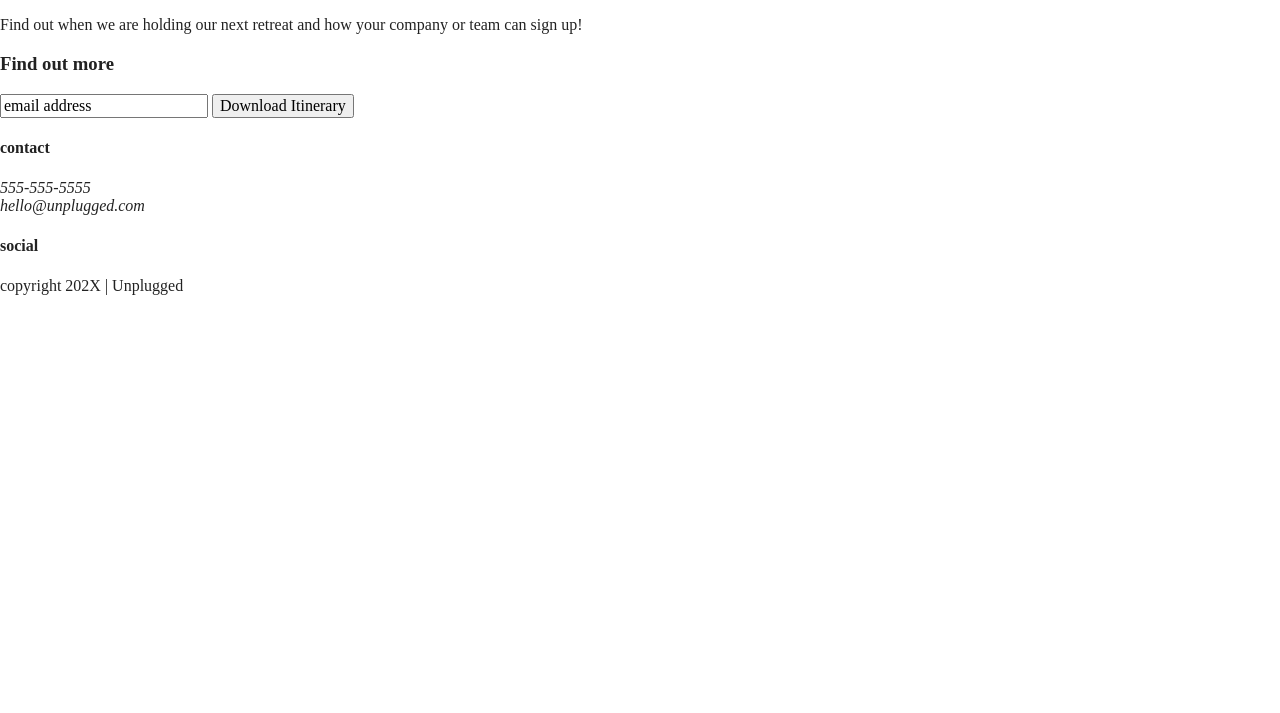
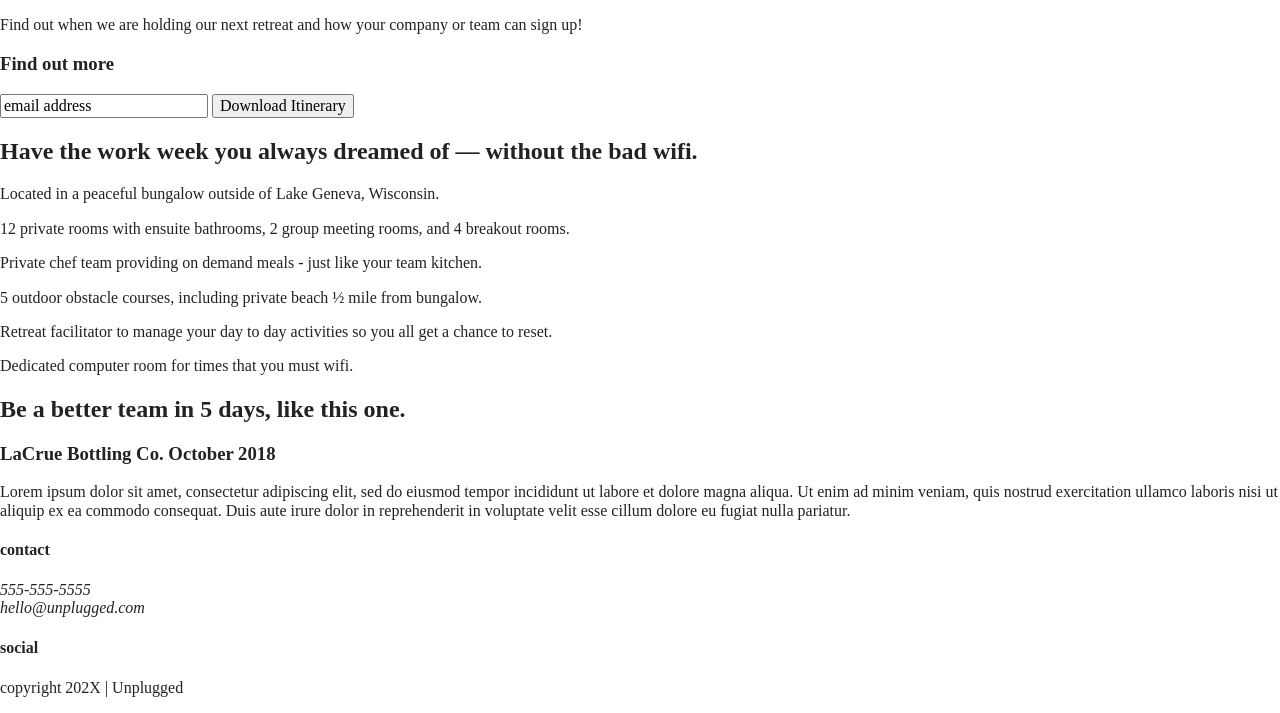
Before and after one commit to Nattyking79/unplugged-project, a website built with Parcel: page index.html in a window 1280 px wide. Shown: the part 176-889 px from the top of the page. Before the commit the page ends 800 px from the top, so only its background shows below. Built offline with nearby package versions, Linux system fonts and the light colour scheme.

Commit message:
Classes features and reviews with content added to main

```diff
--- a/index.html
+++ b/index.html
@@ -24,7 +24,6 @@
 
 <body>
 
-  <!-- Add your site or application content here -->
   <header>
     <div class="content-wrapper">
       <a href="#"><img src="" alt="unplugged logo"></a>
@@ -49,7 +48,8 @@
         <div class="form-description">
           <h3>Want to join the next retreat?</h3>
           <p>Find out when we are holding our next retreat and how your
-            company or team can sign up!</p>
+            company or team can sign up!
+          </p>
         </div>
         <div class="form">
           <h3>Find out more</h3>
@@ -58,7 +58,66 @@
         </div>
       </div>
     </aside>
-  </main> <!-- main wrapper -->
+    <section class="features">
+      <div class="content-wrapper">
+        <h2>Have the work week you always dreamed of — without the bad wifi.</h2>
+        <div class="features-items">
+          <article>
+            <p class="fontawesome-icon"></p>
+            <p class="features-item-description">Located in a peaceful bungalow outside
+              of Lake Geneva, Wisconsin.
+            </p>
+          </article>
+          <article>
+            <p class="fontawesome-icon"></p>
+            <p class="features-item-description">12 private rooms with ensuite bathrooms,
+              2 group meeting rooms, and 4
+              breakout rooms.
+            </p>
+          </article>
+          <article>
+            <p class="fontawesome-icon"></p>
+            <p class="features-item-description">Private chef team providing on demand
+              meals - just like your team kitchen.
+            </p>
+          </article>
+          <article>
+            <p class="fontawesome-icon"></p>
+            <p class="features-item-description">5 outdoor obstacle courses, including
+              private beach ½ mile from bungalow.
+            </p>
+          </article>
+          <article>
+            <p class="fontawesome-icon"></p>
+            <p class="features-item-description">Retreat facilitator to manage your day to
+              day activities so you all get a chance to reset.
+            </p>
+          <article>
+            <p class="fontawesome-icon"></p>
+            <p class="features-item-description">Dedicated computer room for times that you
+              must wifi.
+            </p>
+          </article>
+        </div>
+      </div>
+    </section>
+    <section class="reviews">
+      <div class="content-wrapper">
+        <h2>Be a better team in 5 days, like this one.</h2>
+        <article>
+          <h3>LaCrue Bottling Co.
+            October 2018
+          </h3>
+            <p>Lorem ipsum dolor sit amet, consectetur adipiscing elit, sed do eiusmod
+              tempor incididunt ut labore et dolore magna aliqua. Ut enim ad minim
+              veniam, quis nostrud exercitation ullamco laboris nisi ut aliquip ex ea
+              commodo consequat. Duis aute irure dolor in reprehenderit in voluptate
+              velit esse cillum dolore eu fugiat nulla pariatur.
+            </p>
+        </article>
+      </div>
+    </section>
+  </main>
   <footer>
     <div class="content-wrapper">
       <div class="footer-content">
```
Lines whose indentation alone changed are shown as unchanged.
